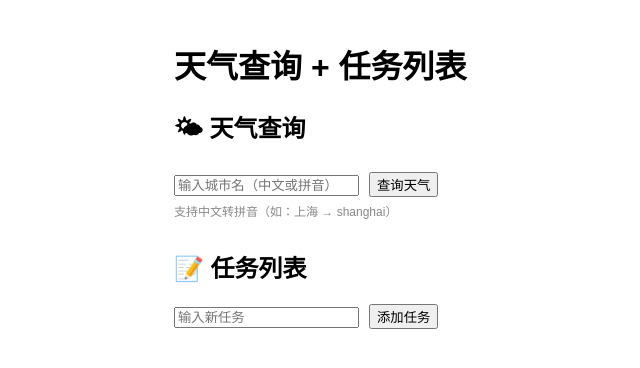
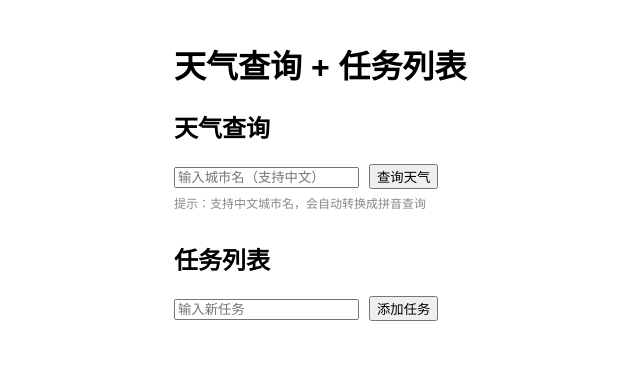
Before and after one commit to putao0513/weather-todo-app, a React (Create React App) app: page / in a window 1280 px wide. Shown: the top 368 px of the page, without its empty margins (166-806 px from the left). Built offline with nearby package versions, Linux system fonts and the light colour scheme.

Commit message:
更新打包文件并添加新功能/修复

```diff
--- a/package.json
+++ b/package.json
@@ -9,6 +9,7 @@
     "@testing-library/user-event": "^13.5.0",
     "chinese-to-pinyin": "^1.3.1",
     "pinyin": "^4.0.0",
+    "pinyin-pro": "^3.26.0",
     "react": "^19.1.0",
     "react-dom": "^19.1.0",
     "react-scripts": "5.0.1",
--- a/src/App.js
+++ b/src/App.js
@@ -1,7 +1,7 @@
 import React, { useState, useEffect } from 'react';
-import pinyin from 'chinese-to-pinyin';
+import { pinyin } from 'pinyin-pro'; // 使用支持去声调的库
 
-const WEATHER_API_KEY = '7b79783eaa789574bdc8f5299116acae'; // 替换为你的 OpenWeatherMap Key
+const WEATHER_API_KEY = '7b79783eaa789574bdc8f5299116acae'; // ← 使用你自己的 key！
 
 function App() {
   const [city, setCity] = useState('');
@@ -24,12 +24,9 @@ function App() {
     console.log('🔍 是否为中文：', isChinese);
 
     if (isChinese) {
-      try {
-        cityToSearch = pinyin(cityToSearch, { toneType: 'none' }).replace(/\s+/g, '');
-        console.log('✅ 转换为拼音：', cityToSearch);
-      } catch (error) {
-        console.warn('⚠️ 拼音转换失败，使用原始输入：', cityToSearch);
-      }
+      // 转为无声调拼音
+      cityToSearch = pinyin(cityToSearch, { toneType: 'none', type: 'array' }).join('');
+      console.log('✅ 转换为拼音：', cityToSearch);
     }
 
     const query = `${cityToSearch},cn`;
@@ -75,16 +72,16 @@ function App() {
       <h1>天气查询 + 任务列表</h1>
 
       <div style={{ marginBottom: 30 }}>
-        <h2>🌤 天气查询</h2>
+        <h2>天气查询</h2>
         <input
           type="text"
           value={city}
-          placeholder="输入城市名（中文或拼音）"
+          placeholder="输入城市名（支持中文）"
           onChange={(e) => setCity(e.target.value)}
         />
         <button onClick={fetchWeather} style={{ marginLeft: 10 }}>查询天气</button>
         <p style={{ fontSize: 12, color: '#888', marginTop: 5 }}>
-          支持中文转拼音（如：上海 → shanghai）
+          提示：支持中文城市名，会自动转换成拼音查询
         </p>
 
         {weatherError && (
@@ -103,7 +100,7 @@ function App() {
       </div>
 
       <div>
-        <h2>📝 任务列表</h2>
+        <h2>任务列表</h2>
         <input
           type="text"
           value={taskInput}
@@ -113,7 +110,7 @@ function App() {
         />
         <button onClick={addTask} style={{ marginLeft: 10 }}>添加任务</button>
 
-        <ul style={{ marginTop: 10 }}>
+        <ul>
           {tasks.map(task => (
             <li key={task.id} style={{ margin: '8px 0' }}>
               {task.text}
```
Also changed, not shown: 1 other file (tests, documents, lock files or other folders).
